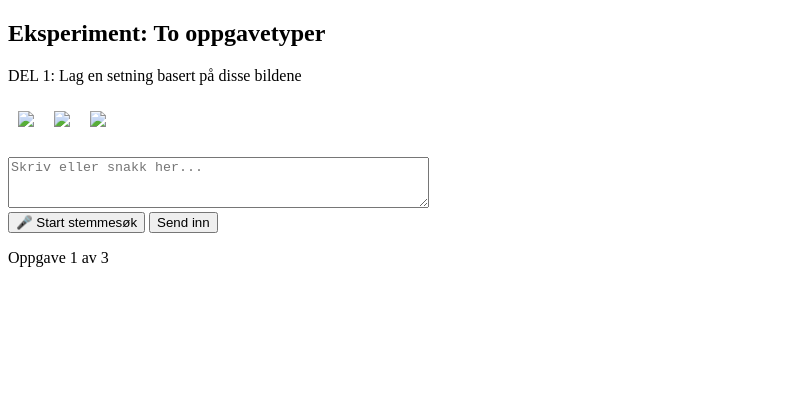
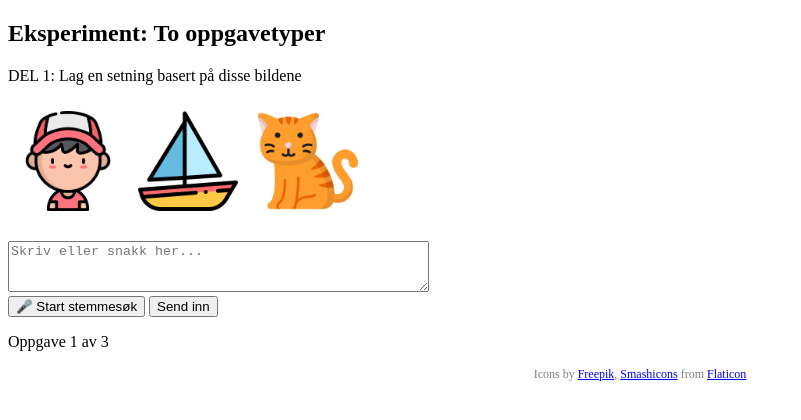
Before and after one commit to ramiadi/ADSE2100-prosjekt-3, a plain HTML site: page experiment.html in a window 1280 px wide. Shown: the whole page, without its empty margins (0-801 px from the left). Drawn offline with Linux system fonts and the light colour scheme.

Commit message:
Nye bilder

```diff
--- a/experiment.html
+++ b/experiment.html
@@ -19,9 +19,9 @@
 <script>
     // ----------------------- Konfigurasjon -----------------------
     const compositionTasks = [
-        ["boy.png", "boat.png", "cat.png"],
-        ["apple.png", "doctor.png", "house.png"],
-        ["woman.png", "plane.png", "baby.png"]
+        ["images/boy.png", "images/boat.png", "images/cat.png"],
+        ["images/apple.png", "images/doctor.png", "images/house.png"],
+        ["images/woman.png", "images/plane.png", "images/baby.png"]
     ];
 
     const transcriptionTasks = [
@@ -174,4 +174,11 @@
     }
 </script>
 
+<p style="font-size:12px; color:gray; text-align:center;">
+    Icons by
+    <a href="https://www.flaticon.com/authors/freepik">Freepik</a>,
+    <a href="https://www.flaticon.com/authors/smashicons">Smashicons</a>
+    from <a href="https://www.flaticon.com/">Flaticon</a>
+</p>
+
 </html>
```
Also changed, not shown: images/apple.png (added), images/baby.png (added), images/boat.png (added), images/boy.png (added), images/cat.png (added), images/doctor.png (added), images/house.png (added), images/plane.png (added), images/woman.png (added).
